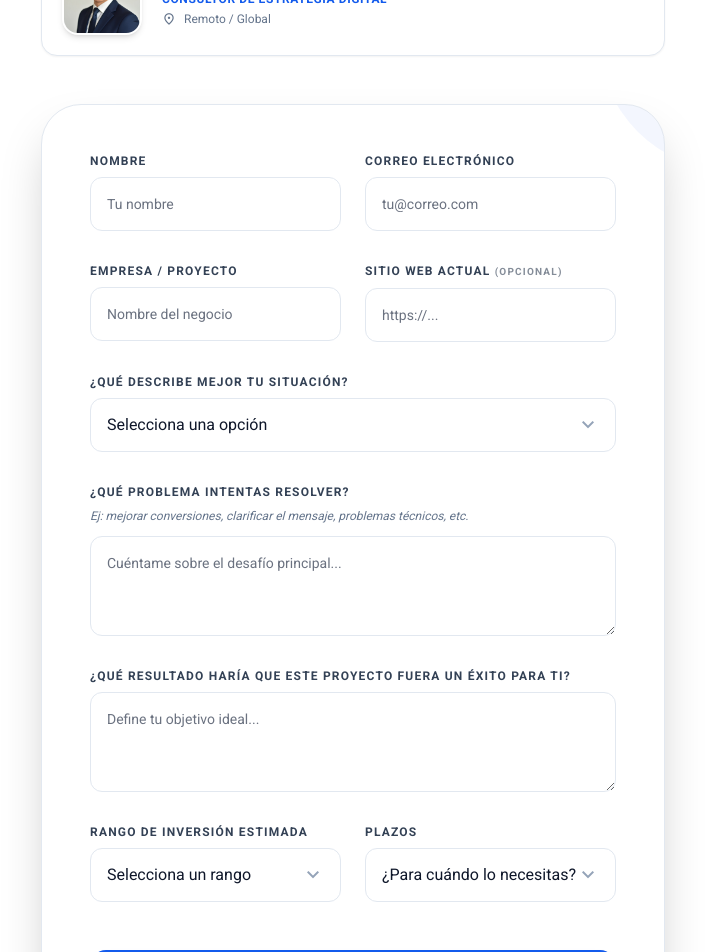
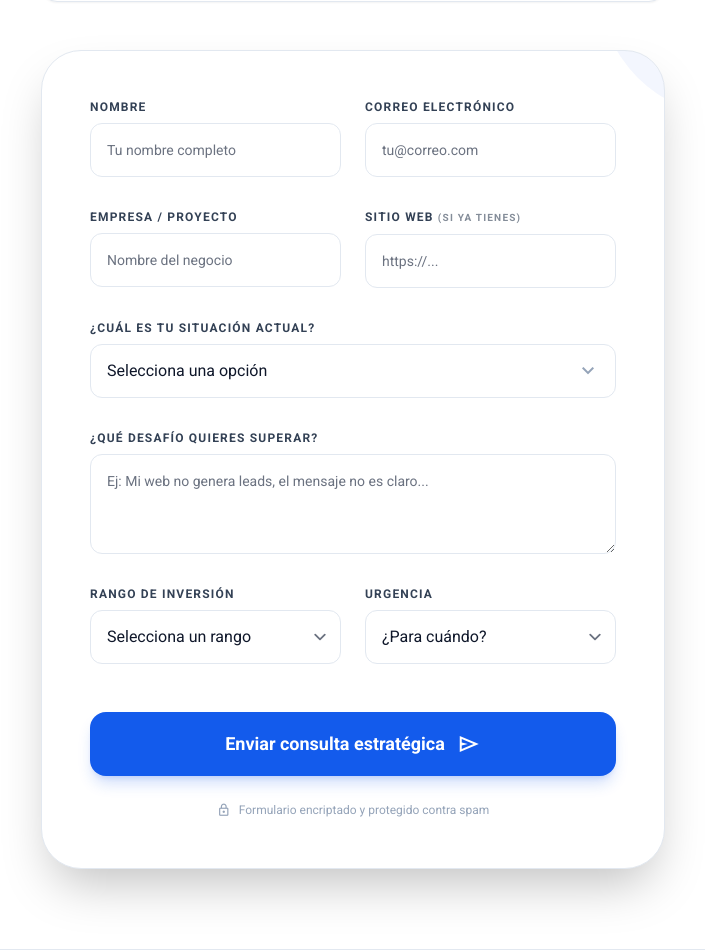
Before and after one commit to RodolfoGaspary/rodolfogaspary.com, a React (Vite) app: page /#/contacto in a window 1280 px wide. Shown: the part 540-1492 px from the top of the page, without its empty margins (287-992 px from the left). Built offline with nearby package versions, Linux system fonts and the light colour scheme.

Commit message:
26.1.04
mail form

```diff
--- a/index.html
+++ b/index.html
@@ -30,7 +30,6 @@
     <meta property="twitter:image" content="https://images.unsplash.com/photo-1560250097-0b93528c311a?auto=format&fit=crop&q=80&w=1200" />
 
     <script src="https://cdn.tailwindcss.com?plugins=forms,container-queries"></script>
-    <link rel="icon" type="image/svg+xml" href="/favicon.svg" />
     <link rel="preconnect" href="https://fonts.googleapis.com">
     <link rel="preconnect" href="https://fonts.gstatic.com" crossorigin>
     <link href="https://fonts.googleapis.com/css2?family=Roboto:wght@100;300;400;500;700;900&display=swap" rel="stylesheet">
--- a/index.tsx
+++ b/index.tsx
@@ -2,6 +2,7 @@ import React from 'react';
 import ReactDOM from 'react-dom/client';
 import App from './App';
 import './index.css';
+
 
 const rootElement = document.getElementById('root');
 if (!rootElement) {
--- a/package.json
+++ b/package.json
@@ -9,9 +9,9 @@
     "preview": "vite preview"
   },
   "dependencies": {
-    "react": "^19.2.3",
     "react-dom": "^19.2.3",
-    "react-router-dom": "^7.13.0"
+    "react-router-dom": "^7.13.0",
+    "react": "^19.2.3"
   },
   "devDependencies": {
     "@types/node": "^22.14.0",
--- a/pages/Contact.tsx
+++ b/pages/Contact.tsx
@@ -1,10 +1,20 @@
 import React, { useState } from 'react';
 
-// Path for your own image in deployment
-const headshotPath = "/headshot.jpg";
+const headshotPath = "./headshot.jpg";
 const fallbackUrl = "https://ui-avatars.com/api/?name=Rodolfo+Gaspary&background=135bec&color=fff&size=512";
 
+/**
+ * SECURITY NOTE:
+ * For static sites, the Access Key is public by design (like a Google Maps key).
+ * To maximize safety:
+ * 1. Log in to Web3Forms and go to "Settings" -> "Domain Whitelisting".
+ * 2. Add 'rodolfogaspary.com' to ensure this key ONLY works on your site.
+ */
+const ACCESS_KEY = "e59636fb-b225-431e-9591-b767aa7fe3b8";
+
 const Contact: React.FC = () => {
+  const [isSubmitting, setIsSubmitting] = useState(false);
+  const [isSuccess, setIsSuccess] = useState(false);
   const [formData, setFormData] = useState({
     nombre: '',
     email: '',
@@ -14,13 +24,50 @@ const Contact: React.FC = () => {
     problema: '',
     exito: '',
     inversion: '',
-    plazos: ''
+    plazos: '',
+    botcheck: '' // Honeypot field
   });
 
-  const handleSubmit = (e: React.FormEvent) => {
+  const handleSubmit = async (e: React.FormEvent) => {
     e.preventDefault();
-    alert('Gracias por tu interés. En breve me pondré en contacto contigo.');
-    console.log('Form submitted:', formData);
+
+    // 1. Honeypot check: If botcheck is filled, it's a bot.
+    if (formData.botcheck) {
+      console.warn("Spam detected");
+      return;
+    }
+
+    setIsSubmitting(true);
+
+    try {
+      const response = await fetch("https://api.web3forms.com/submit", {
+        method: "POST",
+        headers: {
+          "Content-Type": "application/json",
+          Accept: "application/json",
+        },
+        body: JSON.stringify({
+          access_key: ACCESS_KEY,
+          from_name: "Consultoría Rodolfo Gaspary",
+          subject: `Nuevo Lead: ${formData.nombre} (${formData.empresa})`,
+          ...formData,
+        }),
+      });
+
+      const result = await response.json();
+
+      if (result.success) {
+        setIsSuccess(true);
+        window.scrollTo({ top: 0, behavior: 'smooth' });
+      } else {
+        throw new Error(result.message || "Error al enviar");
+      }
+    } catch (error) {
+      console.error('Submission error:', error);
+      alert('Hubo un problema al enviar el mensaje. Por favor, escríbeme directamente a info@rodolfogaspary.com');
+    } finally {
+      setIsSubmitting(false);
+    }
   };
 
   const handleChange = (e: React.ChangeEvent<HTMLInputElement | HTMLTextAreaElement | HTMLSelectElement>) => {
@@ -28,21 +75,39 @@ const Contact: React.FC = () => {
     setFormData(prev => ({ ...prev, [name]: value }));
   };
 
+  if (isSuccess) {
+    return (
+      <div className="w-full max-w-2xl mx-auto px-6 py-24 flex flex-col items-center text-center gap-8 animate-in fade-in slide-in-from-bottom-4 duration-700">
+        <div className="size-24 rounded-full bg-green-100 dark:bg-green-900/30 text-green-600 flex items-center justify-center shadow-inner">
+          <span className="material-symbols-outlined text-5xl">check_circle</span>
+        </div>
+        <div className="flex flex-col gap-4">
+          <h1 className="text-3xl md:text-4xl font-black text-slate-900 dark:text-white">¡Mensaje recibido!</h1>
+          <p className="text-slate-600 dark:text-slate-400 text-lg leading-relaxed max-w-md">
+            Gracias, {formData.nombre}. Revisaré tus detalles y te responderé personalmente a tu correo desde <strong>info@rodolfogaspary.com</strong>.
+          </p>
+        </div>
+        <button
+          onClick={() => setIsSuccess(false)}
+          className="text-primary font-bold hover:underline"
+        >
+          Enviar otro mensaje
+        </button>
+      </div>
+    );
+  }
+
   return (
     <div className="w-full max-w-2xl mx-auto px-6 py-12 md:py-20 flex flex-col gap-12">
       <section className="flex flex-col gap-4 text-center">
         <span className="text-primary font-bold text-xs uppercase tracking-[0.2em] mb-2">Contacto</span>
         <h1 className="text-slate-900 dark:text-white text-4xl md:text-5xl font-black leading-tight tracking-tight">
-          Hablemos de tu sitio web, <span className="text-primary">correctamente.</span>
+          Hablemos de tu proyecto <span className="text-primary underline decoration-primary/20 decoration-8 underline-offset-4">estratégicamente.</span>
         </h1>
         <div className="max-w-xl mx-auto flex flex-col gap-4">
           <p className="text-slate-600 dark:text-slate-400 text-lg leading-relaxed">
-            Mi objetivo es entender a fondo tu proyecto para determinar si mi enfoque estratégico es el adecuado para ayudarte a escalar.
+            Completa este breve formulario para que pueda llegar a nuestra primera charla con una visión clara de tu negocio.
           </p>
-          <div className="inline-flex items-center justify-center gap-2 py-2 px-4 rounded-full bg-slate-100 dark:bg-slate-800 text-slate-500 dark:text-slate-400 text-xs font-medium border border-slate-200 dark:border-slate-700 mx-auto">
-            <span className="material-symbols-outlined text-sm">info</span>
-            Esta no es una llamada de ventas y no hay obligación.
-          </div>
         </div>
       </section>
 
@@ -63,8 +128,8 @@ const Contact: React.FC = () => {
             <h3 className="text-slate-900 dark:text-white text-lg font-bold">Rodolfo Gaspary</h3>
             <p className="text-primary text-xs font-semibold uppercase tracking-wider">Consultor de Estrategia Digital</p>
             <div className="flex items-center gap-2 mt-1 text-slate-500 text-xs">
-               <span className="material-symbols-outlined text-[14px]">location_on</span>
-               <span>Remoto / Global</span>
+               <span className="material-symbols-outlined text-[14px]">verified</span>
+               <span>Respuesta garantizada en 24-48h</span>
             </div>
           </div>
         </div>
@@ -73,7 +138,17 @@ const Contact: React.FC = () => {
       {/* Main Form */}
       <section className="bg-white dark:bg-slate-900 rounded-[2.5rem] p-8 md:p-12 shadow-2xl border border-slate-200 dark:border-slate-800 relative overflow-hidden">
         <div className="absolute top-0 right-0 w-32 h-32 bg-primary/5 rounded-bl-full -mr-16 -mt-16 pointer-events-none"></div>
+
         <form onSubmit={handleSubmit} className="flex flex-col gap-8 relative z-10">
+          {/* Honeypot field (hidden from humans) */}
+          <input
+            type="checkbox"
+            name="botcheck"
+            className="hidden"
+            style={{ display: 'none' }}
+            onChange={(e) => setFormData({...formData, botcheck: e.target.checked ? 'true' : ''})}
+          />
+
           <div className="grid grid-cols-1 md:grid-cols-2 gap-6">
             <div className="flex flex-col gap-2">
               <label className="text-slate-700 dark:text-slate-300 text-xs font-bold uppercase tracking-widest">Nombre</label>
@@ -82,7 +157,8 @@ const Contact: React.FC = () => {
                 value={formData.nombre}
                 onChange={handleChange}
                 className="w-full rounded-xl border-slate-200 dark:border-slate-700 dark:bg-slate-800 focus:ring-primary focus:border-primary px-4 py-3.5 text-base"
-                placeholder="Tu nombre" required type="text"
+                placeholder="Tu nombre completo" required type="text"
+                disabled={isSubmitting}
               />
             </div>
             <div className="flex flex-col gap-2">
@@ -93,6 +169,7 @@ const Contact: React.FC = () => {
                 onChange={handleChange}
                 className="w-full rounded-xl border-slate-200 dark:border-slate-700 dark:bg-slate-800 focus:ring-primary focus:border-primary px-4 py-3.5 text-base"
                 placeholder="tu@correo.com" required type="email"
+                disabled={isSubmitting}
               />
             </div>
           </div>
@@ -106,118 +183,104 @@ const Contact: React.FC = () => {
                 onChange={handleChange}
                 className="w-full rounded-xl border-slate-200 dark:border-slate-700 dark:bg-slate-800 focus:ring-primary focus:border-primary px-4 py-3.5 text-base"
                 placeholder="Nombre del negocio" required type="text"
+                disabled={isSubmitting}
               />
             </div>
             <div className="flex flex-col gap-2">
-              <label className="text-slate-700 dark:text-slate-300 text-xs font-bold uppercase tracking-widest">Sitio web actual <span className="text-[10px] opacity-60">(opcional)</span></label>
+              <label className="text-slate-700 dark:text-slate-300 text-xs font-bold uppercase tracking-widest">Sitio web <span className="text-[10px] opacity-60">(si ya tienes)</span></label>
               <input
                 name="website"
                 value={formData.website}
                 onChange={handleChange}
                 className="w-full rounded-xl border-slate-200 dark:border-slate-700 dark:bg-slate-800 focus:ring-primary focus:border-primary px-4 py-3.5 text-base"
                 placeholder="https://..." type="url"
+                disabled={isSubmitting}
               />
             </div>
           </div>
 
           <div className="flex flex-col gap-2">
-            <label className="text-slate-700 dark:text-slate-300 text-xs font-bold uppercase tracking-widest">¿Qué describe mejor tu situación?</label>
+            <label className="text-slate-700 dark:text-slate-300 text-xs font-bold uppercase tracking-widest">¿Cuál es tu situación actual?</label>
             <div className="relative">
               <select
                 name="situacion"
                 value={formData.situacion}
                 onChange={handleChange}
                 className="w-full rounded-xl border-slate-200 dark:border-slate-700 dark:bg-slate-800 focus:ring-primary focus:border-primary px-4 py-3.5 text-base appearance-none bg-none shadow-none"
-                style={{ backgroundImage: 'none' }}
                 required
+                disabled={isSubmitting}
               >
-                <option disabled value="">Selecciona una opción</option>
-                <option value="nuevo">Necesito un sitio web nuevo</option>
-                <option value="mejorar">Quiero mejorar un sitio existente</option>
-                <option value="orientacion">No estoy seguro, necesito orientación</option>
-                <option value="opinion">Busco una segunda opinión experta</option>
+                <option value="">Selecciona una opción</option>
+                <option value="nuevo">Necesito un sitio web desde cero</option>
+                <option value="mejorar">Quiero optimizar un sitio existente</option>
+                <option value="consultoria">Busco asesoría estratégica pura</option>
               </select>
               <span className="material-symbols-outlined absolute right-4 top-1/2 -translate-y-1/2 pointer-events-none text-slate-400">expand_more</span>
             </div>
           </div>
 
           <div className="flex flex-col gap-2">
-            <label className="text-slate-700 dark:text-slate-300 text-xs font-bold uppercase tracking-widest">¿Qué problema intentas resolver?</label>
-            <p className="text-slate-500 dark:text-slate-400 text-xs italic mb-1">Ej: mejorar conversiones, clarificar el mensaje, problemas técnicos, etc.</p>
+            <label className="text-slate-700 dark:text-slate-300 text-xs font-bold uppercase tracking-widest">¿Qué desafío quieres superar?</label>
             <textarea
               name="problema"
               value={formData.problema}
               onChange={handleChange}
               className="w-full rounded-xl border-slate-200 dark:border-slate-700 dark:bg-slate-800 focus:ring-primary focus:border-primary px-4 py-3.5 text-base min-h-[100px]"
-              placeholder="Cuéntame sobre el desafío principal..." required
-            ></textarea>
-          </div>
-
-          <div className="flex flex-col gap-2">
-            <label className="text-slate-700 dark:text-slate-300 text-xs font-bold uppercase tracking-widest">¿Qué resultado haría que este proyecto fuera un éxito para ti?</label>
-            <textarea
-              name="exito"
-              value={formData.exito}
-              onChange={handleChange}
-              className="w-full rounded-xl border-slate-200 dark:border-slate-700 dark:bg-slate-800 focus:ring-primary focus:border-primary px-4 py-3.5 text-base min-h-[100px]"
-              placeholder="Define tu objetivo ideal..." required
+              placeholder="Ej: Mi web no genera leads, el mensaje no es claro..." required
+              disabled={isSubmitting}
             ></textarea>
           </div>
 
           <div className="grid grid-cols-1 md:grid-cols-2 gap-6">
             <div className="flex flex-col gap-2">
-              <label className="text-slate-700 dark:text-slate-300 text-xs font-bold uppercase tracking-widest">Rango de inversión estimada</label>
-              <div className="relative">
+              <label className="text-slate-700 dark:text-slate-300 text-xs font-bold uppercase tracking-widest">Rango de inversión</label>
               <select
                 name="inversion"
                 value={formData.inversion}
                 onChange={handleChange}
-                  className="w-full rounded-xl border-slate-200 dark:border-slate-700 dark:bg-slate-800 focus:ring-primary focus:border-primary px-4 py-3.5 text-base appearance-none bg-none shadow-none"
-                  style={{ backgroundImage: 'none' }}
+                className="w-full rounded-xl border-slate-200 dark:border-slate-700 dark:bg-slate-800 focus:ring-primary focus:border-primary px-4 py-3.5 text-base appearance-none"
                 required
+                disabled={isSubmitting}
               >
-                  <option disabled value="">Selecciona un rango</option>
-                  <option value="low">Menos de $3,000</option>
-                  <option value="mid"> $3,000 – $6,000</option>
-                  <option value="high"> $6,000 – $12,000</option>
-                  <option value="enterprise">Más de $12,000</option>
+                <option value="">Selecciona un rango</option>
+                <option value="small">$2,000 – $4,000</option>
+                <option value="medium">$4,000 – $8,000</option>
+                <option value="large">+$8,000</option>
               </select>
-                <span className="material-symbols-outlined absolute right-4 top-1/2 -translate-y-1/2 pointer-events-none text-slate-400">expand_more</span>
-              </div>
             </div>
             <div className="flex flex-col gap-2">
-              <label className="text-slate-700 dark:text-slate-300 text-xs font-bold uppercase tracking-widest">Plazos</label>
-              <div className="relative">
+              <label className="text-slate-700 dark:text-slate-300 text-xs font-bold uppercase tracking-widest">Urgencia</label>
               <select
                 name="plazos"
                 value={formData.plazos}
                 onChange={handleChange}
-                  className="w-full rounded-xl border-slate-200 dark:border-slate-700 dark:bg-slate-800 focus:ring-primary focus:border-primary px-4 py-3.5 text-base appearance-none bg-none shadow-none"
-                  style={{ backgroundImage: 'none' }}
+                className="w-full rounded-xl border-slate-200 dark:border-slate-700 dark:bg-slate-800 focus:ring-primary focus:border-primary px-4 py-3.5 text-base appearance-none"
                 required
+                disabled={isSubmitting}
               >
-                  <option disabled value="">¿Para cuándo lo necesitas?</option>
-                  <option value="now">Inmediatamente</option>
-                  <option value="1m">En 1 mes</option>
-                  <option value="3m">En 3 meses</option>
-                  <option value="explorando">Solo estoy explorando</option>
+                <option value="">¿Para cuándo?</option>
+                <option value="asap">Lo antes posible</option>
+                <option value="1month">En 1-2 meses</option>
+                <option value="planning">Planificando a futuro</option>
               </select>
-                <span className="material-symbols-outlined absolute right-4 top-1/2 -translate-y-1/2 pointer-events-none text-slate-400">expand_more</span>
-              </div>
             </div>
           </div>
 
-          <div className="pt-4 flex flex-col gap-4">
+          <div className="pt-4 flex flex-col gap-6">
             <button
-              className="w-full flex cursor-pointer items-center justify-center rounded-2xl h-16 bg-primary text-white text-lg font-bold transition-all hover:bg-blue-700 active:scale-[0.98] gap-3 shadow-lg shadow-primary/20"
+              className={`w-full flex items-center justify-center rounded-2xl h-16 text-white text-lg font-bold transition-all gap-3 shadow-lg ${isSubmitting ? 'bg-slate-400 cursor-not-allowed' : 'bg-primary hover:bg-blue-700 active:scale-[0.98] cursor-pointer shadow-primary/20'}`}
               type="submit"
+              disabled={isSubmitting}
             >
-              <span>Iniciar la conversación</span>
-              <span className="material-symbols-outlined">arrow_forward</span>
+              <span>{isSubmitting ? 'Procesando...' : 'Enviar consulta estratégica'}</span>
+              {!isSubmitting && <span className="material-symbols-outlined">send</span>}
+              {isSubmitting && <div className="size-5 border-2 border-white/30 border-t-white rounded-full animate-spin"></div>}
             </button>
-            <p className="text-center text-slate-500 dark:text-slate-400 text-xs italic">
-              Si tu proyecto no encaja, te lo haré saber con honestidad.
-            </p>
+
+            <div className="flex items-center justify-center gap-2 text-slate-400 dark:text-slate-500 text-xs">
+              <span className="material-symbols-outlined text-sm">lock</span>
+              <span>Formulario encriptado y protegido contra spam</span>
+            </div>
           </div>
         </form>
       </section>
--- a/pages/Home.tsx
+++ b/pages/Home.tsx
@@ -1,6 +1,9 @@
 import React from 'react';
 import { Link } from 'react-router-dom';
 
+// To use your own image:
+// 1. Create a folder named 'assets' in your project root.
+// 2. Place your image file inside and name it 'headshot.jpg'.
 const headshotPath = "/headshot.jpg";
 const fallbackUrl = "https://ui-avatars.com/api/?name=Rodolfo+Gaspary&background=135bec&color=fff&size=512";
 
```
Also changed, not shown: public/isotype.svg (added). Lines whose indentation alone changed are shown as unchanged.
